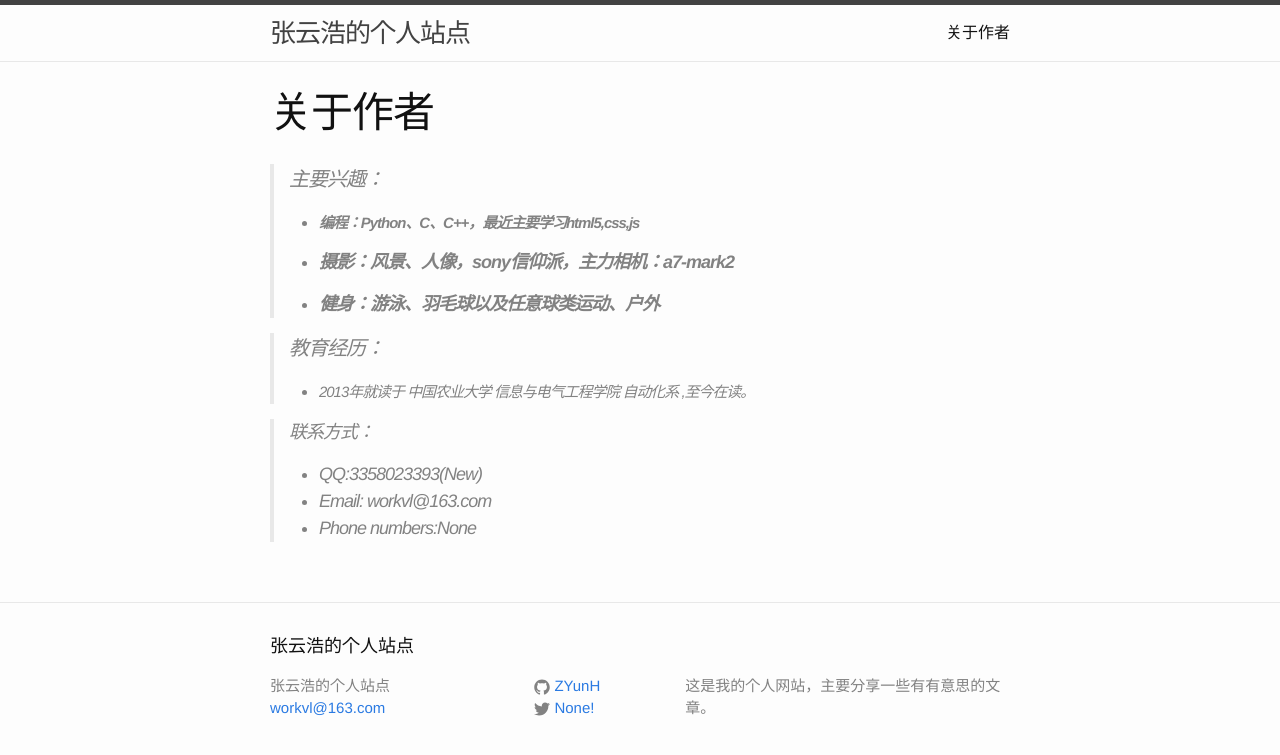
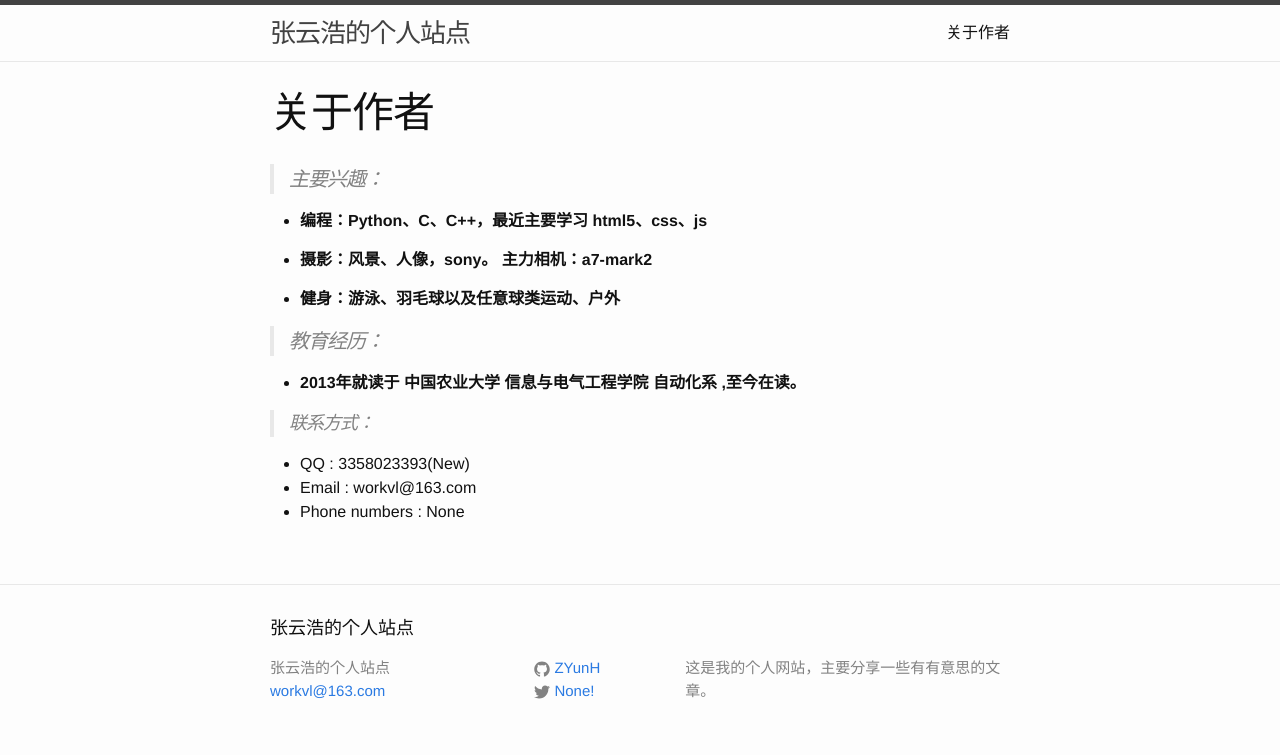
Before and after one commit to ZYunH/zyunh.github.io, a Jekyll site: the page built from about.md, in a window 1280 px wide. Shown: the top 755 px of the page. Built offline with Jekyll 4.4.1, drawn with Linux system fonts in a browser that asks for light colours.

```diff
--- a/_posts/2016-05-14-wangluoanquan.markdown
+++ b/_posts/2016-05-14-wangluoanquan.markdown
@@ -1,6 +1,6 @@
 ---
 layout: post
-title:  "从破译者的角度浅析网络安全"
+title:  "[课程讲稿]从破译者的角度浅析网络安全"
 date:   2016-05-14 17:38:43 +0800
 categories: jekyll update
 ---
--- a/about.md
+++ b/about.md
@@ -9,23 +9,23 @@ permalink: /about/
 
 
 > #### 主要兴趣：
->
-> - ##### **编程：Python、C、C++，最近主要学习html5,css,js**
->
-> - **摄影：风景、人像，sony信仰派，主力相机：a7-mark2**
->
-> - **健身：游泳、羽毛球以及任意球类运动、户外**
+
+- **编程：Python、C、C++，最近主要学习 html5、css、js**
+
+- **摄影：风景、人像，sony。 主力相机：a7-mark2**
+
+- **健身：游泳、羽毛球以及任意球类运动、户外**
 
 
 
 > #### 教育经历：
->
-> - ##### 2013年就读于 中国农业大学 信息与电气工程学院 自动化系 ,至今在读。
+
+- **2013年就读于 中国农业大学 信息与电气工程学院 自动化系 ,至今在读。**
 
 
 
 > 联系方式：
->
-> - QQ:3358023393(New)
-> - Email: workvl@163.com
-> - Phone numbers:None
+
+- QQ : 3358023393(New)
+- Email : workvl@163.com
+- Phone numbers : None
--- a/index.html
+++ b/index.html
@@ -4,7 +4,7 @@ layout: default
 
 <div class="home">
 
-  <h1 class="page-heading">Posts</h1>
+  <h1 class="page-heading">文章列表</h1>
 
   <ul class="post-list">
     {% for post in site.posts %}
@@ -18,6 +18,4 @@ layout: default
     {% endfor %}
   </ul>
 
-  <p class="rss-subscribe">subscribe <a href="{{ "/feed.xml" | prepend: site.baseurl }}">via RSS</a></p>
-
 </div>
```
Also changed, not shown: 4 other files.
